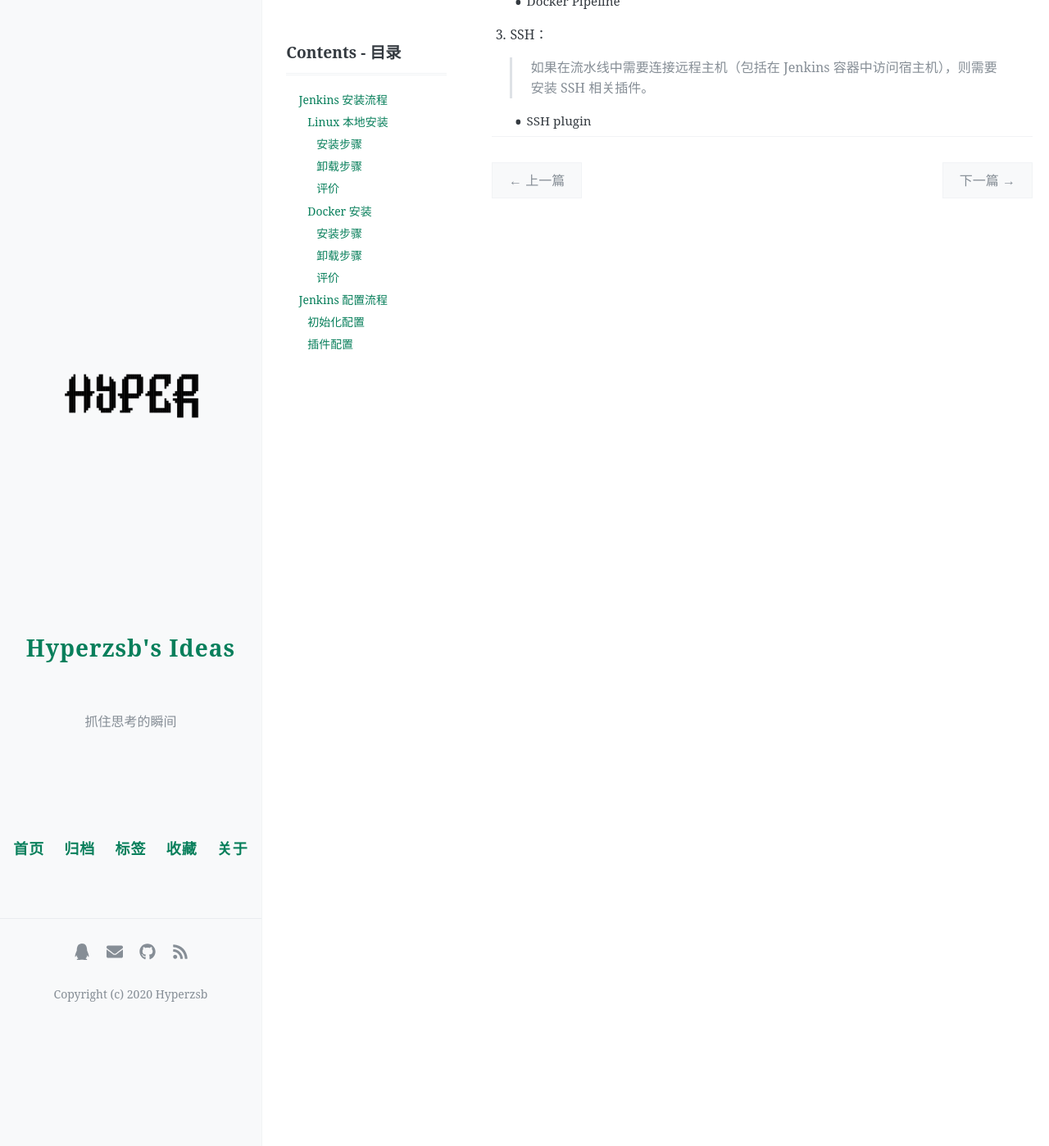
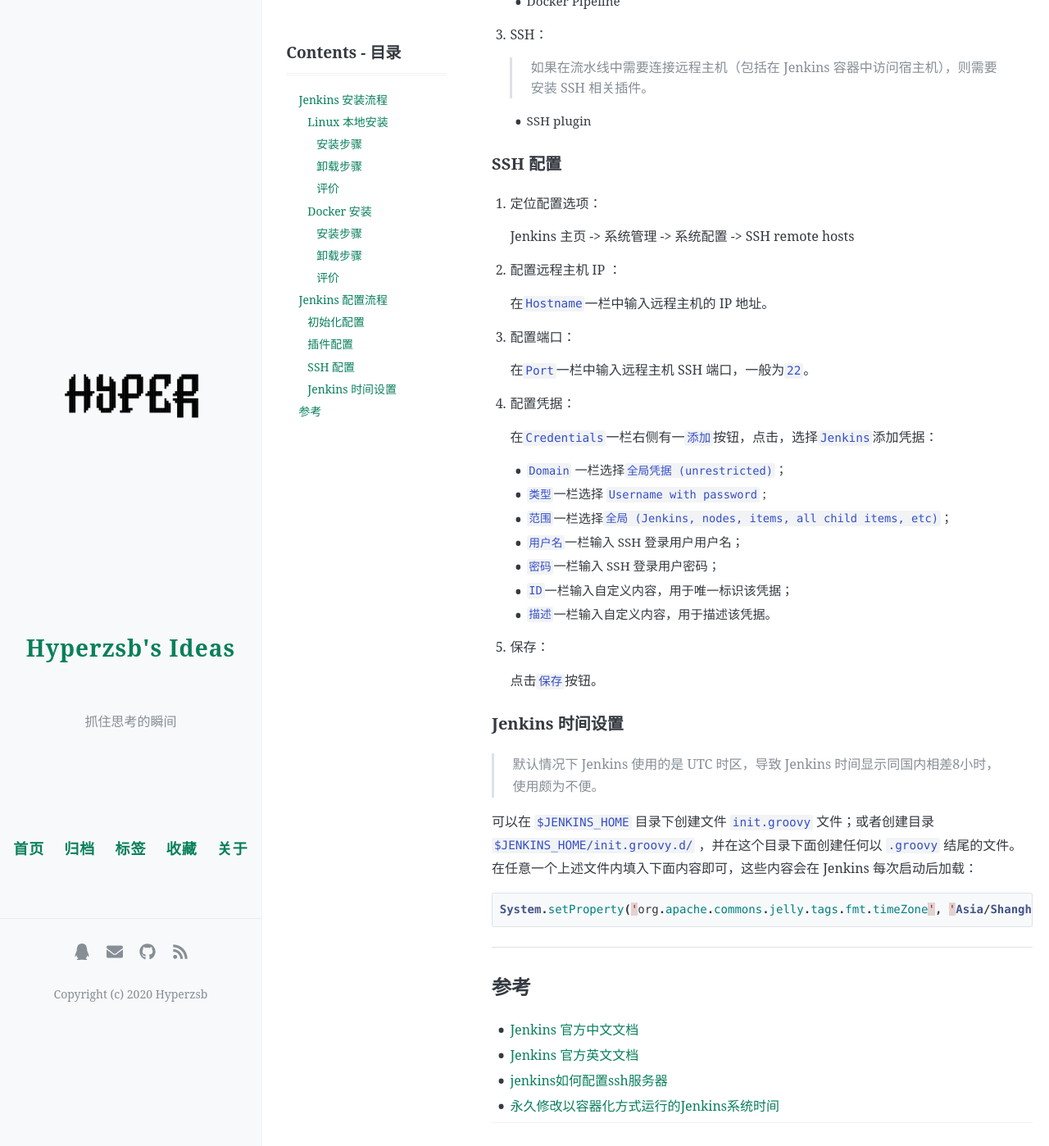
Before and after one commit to Hyperzsb/blog, a Jekyll site: the page built from _posts/2020-07-03-aliyun-jenkins-init.md, in a window 1280 px wide and 1400 px high, scrolled down 6496 px. Shown: the whole window at 82% size. Built offline with Jekyll 4.4.1, drawn with Linux system fonts in a browser that asks for light colours; comment, search, counter and statistics services are not loaded; some of the changed text lies outside the part shown.

Commit message:
[post]Update 2020-07-03-aliyun-jenkins-init

````diff
--- a/_posts/2020-07-03-aliyun-jenkins-init.md
+++ b/_posts/2020-07-03-aliyun-jenkins-init.md
@@ -20,7 +20,7 @@
 
 **系统版本：Ubuntu 18.04**
 
-**流程同[ Jenkins 官方文档](https://www.jenkins.io/zh/doc/book/installing/)中给出的有些许差异，对于一些安装细节采用了其它博客中的一些内容，同官网不一致的地方将会进行进一步的说明。**
+**流程同[ Jenkins 官方中文文档](https://www.jenkins.io/zh/doc/book/installing/)中给出的有些许差异，对于一些安装细节采用了其它博客中的一些内容，同官网不一致的地方将会进行进一步的说明。**
 
 Jenkins 支持多种安装方式，一下给出常用的两种安装方式流程：
 
@@ -286,3 +286,54 @@
    >如果在流水线中需要连接远程主机（包括在 Jenkins 容器中访问宿主机），则需要安装 SSH 相关插件。
 
    - SSH plugin
+
+### SSH 配置
+
+1. 定位配置选项：
+
+   Jenkins 主页 -> 系统管理 -> 系统配置 -> SSH remote hosts
+
+2. 配置远程主机 IP ：
+
+   在`Hostname`一栏中输入远程主机的 IP 地址。
+
+3. 配置端口：
+
+   在`Port`一栏中输入远程主机 SSH 端口，一般为`22`。
+
+4. 配置凭据：
+
+   在`Credentials`一栏右侧有一`添加`按钮，点击，选择`Jenkins`添加凭据：
+
+   - `Domain` 一栏选择`全局凭据 (unrestricted)`；
+   - `类型`一栏选择 `Username with password` ;
+   - `范围`一栏选择`全局 (Jenkins, nodes, items, all child items, etc)`；
+   - `用户名`一栏输入 SSH 登录用户用户名；
+   - `密码`一栏输入 SSH 登录用户密码；
+   - `ID`一栏输入自定义内容，用于唯一标识该凭据；
+   - `描述`一栏输入自定义内容，用于描述该凭据。
+
+5. 保存：
+
+   点击`保存`按钮。
+
+### Jenkins 时间设置
+
+>  默认情况下 Jenkins 使用的是 UTC 时区，导致 Jenkins 时间显示同国内相差8小时，使用颇为不便。
+
+可以在 `$JENKINS_HOME` 目录下创建文件 `init.groovy` 文件；或者创建目录 `$JENKINS_HOME/init.groovy.d/` ，并在这个目录下面创建任何以 `.groovy` 结尾的文件。在任意一个上述文件内填入下面内容即可，这些内容会在 Jenkins 每次启动后加载：
+
+```java
+System.setProperty('org.apache.commons.jelly.tags.fmt.timeZone', 'Asia/Shanghai')
+```
+
+
+
+---
+
+## 参考
+
+- [ Jenkins 官方中文文档](https://www.jenkins.io/zh/doc/book/)
+- [ Jenkins 官方英文文档](https://www.jenkins.io/doc/book/)
+- [jenkins如何配置ssh服务器](https://blog.csdn.net/liujingqiu/article/details/58584559)
+- [永久修改以容器化方式运行的Jenkins系统时间](https://www.jianshu.com/p/47d767cf893d)
````
